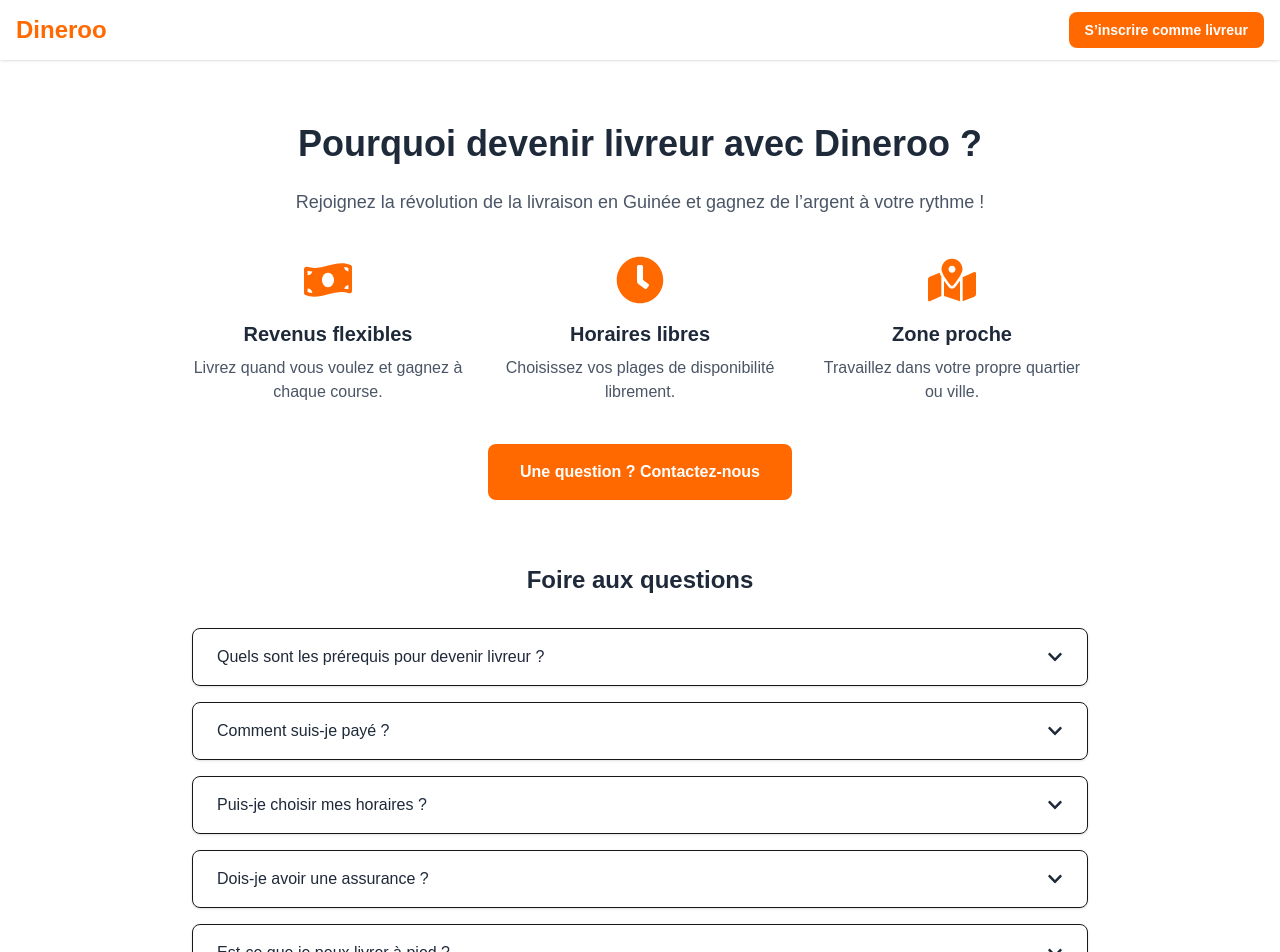
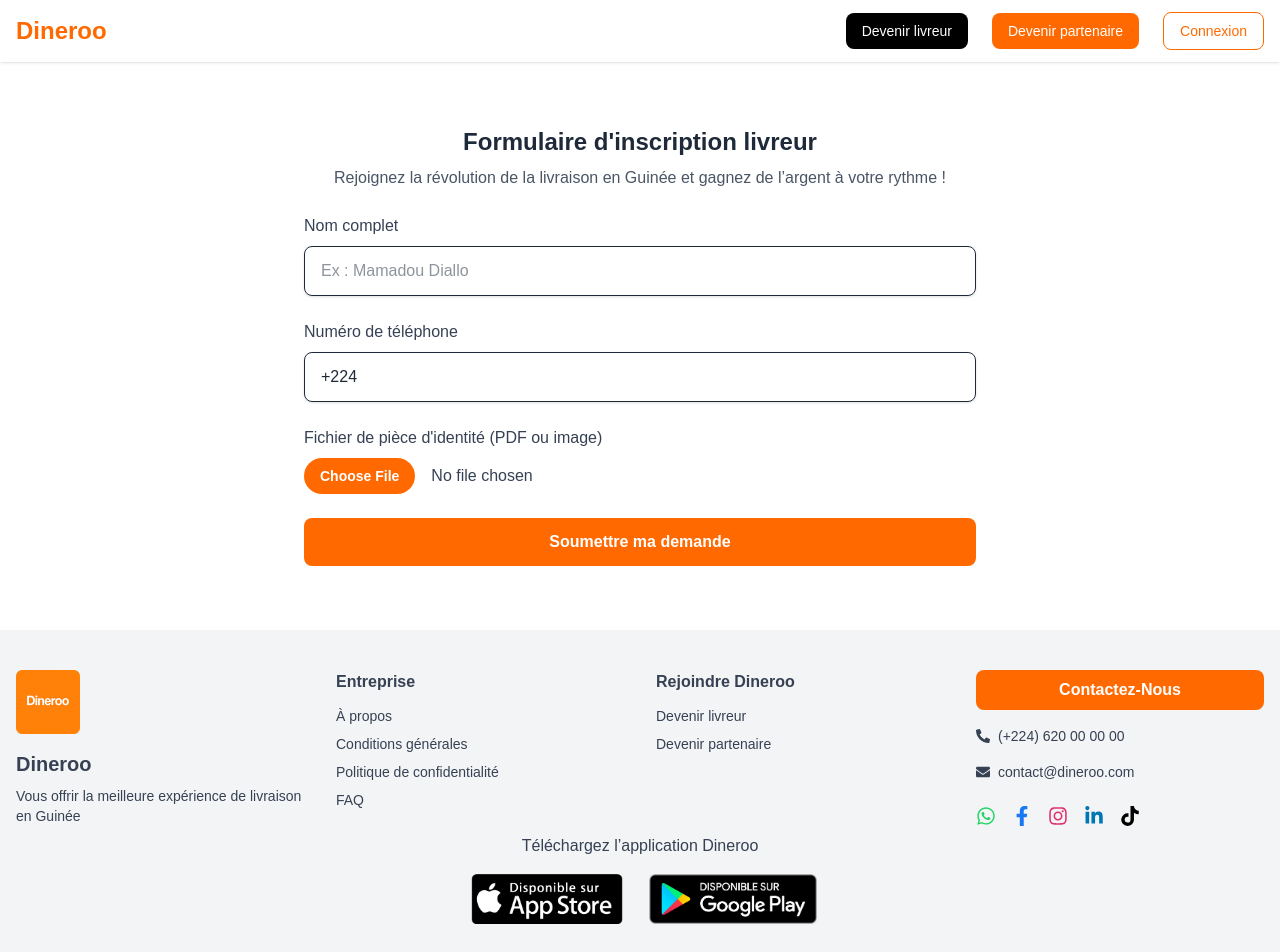
Before and after one commit to dineroo-gn/dineroo-website, a Next.js app: page /become-a-driver in a window 1280 px wide. Shown: the top 952 px of the page. Built offline with nearby package versions, Linux system fonts and the light colour scheme.

Commit message:
Resposive Header and clean become pages

```diff
--- a/src/app/become-a-driver/page.tsx
+++ b/src/app/become-a-driver/page.tsx
@@ -1,49 +1,7 @@
-'use client'
-
-import Link from 'next/link'
-import { FaMoneyBillWave, FaClock, FaMapMarkedAlt } from 'react-icons/fa'
-import DriverFaq from '@/components/DriverFaq'
 import DriverSignupForm from '@/components/DriverSignupForm'
 
 export default function BecomeADriverPage() {
   return (
-    <>
-      <section className="bg-white pt-16 px-4">
-        <div className="max-w-4xl mx-auto text-center">
-          <h1 className="text-4xl font-bold text-gray-800 mb-6">Pourquoi devenir livreur avec Dineroo ?</h1>
-          <p className="text-lg text-gray-600 mb-10">
-            Rejoignez la révolution de la livraison en Guinée et gagnez de l’argent à votre rythme !
-          </p>
-
-          <div className="grid grid-cols-1 md:grid-cols-3 gap-10 mb-10">
-            <div className="flex flex-col items-center">
-              <FaMoneyBillWave className="text-orange-500 text-5xl mb-4" />
-              <h3 className="text-xl font-semibold text-gray-800 mb-2">Revenus flexibles</h3>
-              <p className="text-gray-600">Livrez quand vous voulez et gagnez à chaque course.</p>
-            </div>
-            <div className="flex flex-col items-center">
-              <FaClock className="text-orange-500 text-5xl mb-4" />
-              <h3 className="text-xl font-semibold text-gray-800 mb-2">Horaires libres</h3>
-              <p className="text-gray-600">Choisissez vos plages de disponibilité librement.</p>
-            </div>
-            <div className="flex flex-col items-center">
-              <FaMapMarkedAlt className="text-orange-500 text-5xl mb-4" />
-              <h3 className="text-xl font-semibold text-gray-800 mb-2">Zone proche</h3>
-              <p className="text-gray-600">Travaillez dans votre propre quartier ou ville.</p>
-            </div>
-          </div>
-
-          <Link href="/contact">
-            <button className="bg-orange-500 hover:bg-orange-600 text-white font-semibold px-8 py-4 rounded-lg transition duration-300">
-              Une question ? Contactez-nous
-            </button>
-          </Link>
-        </div>
-      </section>
-
-      <DriverFaq />
-
-      <DriverSignupForm />
-    </>
+    <DriverSignupForm />
   )
 }
--- a/src/app/become-a-partner/page.tsx
+++ b/src/app/become-a-partner/page.tsx
@@ -1,46 +1,7 @@
-'use client'
-
-import { FaUtensils, FaMapMarkerAlt, FaMoneyBillWave } from 'react-icons/fa'
-import Link from 'next/link'
 import RestaurantSignupForm from '@/components/restaurant/RestaurantSignupForm'
 
 export default function BecomeAPartnerPage() {
   return (
-    <>
-      <section className="bg-white pt-16 px-4">
-        <div className="max-w-4xl mx-auto text-center">
-          <h1 className="text-4xl font-bold text-gray-800 mb-6">Rejoignez Dineroo en tant que restaurant</h1>
-          <p className="text-lg text-gray-600 mb-10">
-            Augmentez vos ventes et touchez plus de clients grâce à notre plateforme de livraison en Guinée 🇬🇳
-          </p>
-
-          <div className="grid grid-cols-1 md:grid-cols-3 gap-10 mb-10">
-            <div className="flex flex-col items-center">
-              <FaUtensils className="text-orange-500 text-5xl mb-4" />
-              <h3 className="text-xl font-semibold text-gray-800 mb-2">Plus de visibilité</h3>
-              <p className="text-gray-600">Vos plats visibles auprès de milliers d’utilisateurs dans votre ville.</p>
-            </div>
-            <div className="flex flex-col items-center">
-              <FaMapMarkerAlt className="text-orange-500 text-5xl mb-4" />
-              <h3 className="text-xl font-semibold text-gray-800 mb-2">Commandes simplifiées</h3>
-              <p className="text-gray-600">Recevez les commandes directement via l’application partenaire.</p>
-            </div>
-            <div className="flex flex-col items-center">
-              <FaMoneyBillWave className="text-orange-500 text-5xl mb-4" />
-              <h3 className="text-xl font-semibold text-gray-800 mb-2">Paiements rapides</h3>
-              <p className="text-gray-600">Suivez vos ventes et recevez vos paiements en toute simplicité.</p>
-            </div>
-          </div>
-
-          <Link href="/contact">
-            <button className="bg-orange-500 hover:bg-orange-600 text-white font-semibold px-8 py-4 rounded-lg transition duration-300">
-              Une question ? Contactez-nous
-            </button>
-          </Link>
-        </div>
-      </section>
-
-      <RestaurantSignupForm />
-    </>
+    <RestaurantSignupForm />
   )
 }
--- a/src/components/DriverFaq.tsx
+++ /dev/null
@@ -1,63 +0,0 @@
-'use client'
-
-import { useState } from 'react'
-import { FaChevronDown } from 'react-icons/fa'
-
-const faqs = [
-  {
-    question: "Quels sont les prérequis pour devenir livreur ?",
-    answer: "Avoir un smartphone, un moyen de transport (vélo, moto) et une pièce d'identité valide.",
-  },
-  {
-    question: "Comment suis-je payé ?",
-    answer: "Vous êtes payé à chaque livraison, avec des virements hebdomadaires ou journaliers selon la région.",
-  },
-  {
-    question: "Puis-je choisir mes horaires ?",
-    answer: "Oui, vous êtes libre de vous connecter et livrer quand vous le souhaitez.",
-  },
-  {
-    question: "Dois-je avoir une assurance ?",
-    answer: "Oui, une assurance responsabilité civile est fortement recommandée, et parfois obligatoire selon les zones.",
-  },
-  {
-    question: "Est-ce que je peux livrer à pied ?",
-    answer: "Oui, dans certaines zones urbaines très denses, la livraison à pied est possible si vous êtes rapide et efficace.",
-  },
-  {
-    question: "Que faire si un client ne répond pas ?",
-    answer: "Vous pouvez contacter le support via l’application après avoir tenté d’appeler le client à plusieurs reprises.",
-  },
-]
-
-export default function DriverFaq() {
-  const [openIndex, setOpenIndex] = useState<number | null>(null)
-
-  const toggle = (index: number) => {
-    setOpenIndex(openIndex === index ? null : index)
-  }
-
-  return (
-    <section className="bg-white py-16 px-4">
-      <div className="max-w-4xl mx-auto">
-        <h2 className="text-2xl font-bold text-gray-800 mb-8 text-center">Foire aux questions</h2>
-        <div className="space-y-4">
-          {faqs.map((faq, index) => (
-            <div key={index} className="border rounded-lg shadow-sm">
-              <button
-                onClick={() => toggle(index)}
-                className="w-full flex justify-between items-center px-6 py-4 text-left text-gray-800 font-medium"
-              >
-                {faq.question}
-                <FaChevronDown className={`transition-transform duration-200 ${openIndex === index ? 'rotate-180' : ''}`} />
-              </button>
-              {openIndex === index && (
-                <div className="px-6 pb-4 text-gray-600">{faq.answer}</div>
-              )}
-            </div>
-          ))}
-        </div>
-      </div>
-    </section>
-  )
-}
--- a/src/components/DriverSignupForm.tsx
+++ b/src/components/DriverSignupForm.tsx
@@ -64,9 +64,12 @@
   return (
     <section id="driver-signup-form" className="bg-white py-16 px-4">
       <div className="max-w-2xl mx-auto">
-        <h2 className="text-2xl font-bold text-center text-gray-800 mb-8">
+        <h2 className="text-2xl font-bold text-center text-gray-800 mb-2">
           Formulaire d&apos;inscription livreur
         </h2>
+        <p className="text-md text-gray-600 text-center mb-6">
+          Rejoignez la révolution de la livraison en Guinée et gagnez de l’argent à votre rythme !
+        </p>
         <form onSubmit={handleSubmit} className="space-y-6">
           <div>
             <label className="block mb-2 font-medium text-gray-700">Nom complet</label>
--- a/src/components/Header.tsx
+++ b/src/components/Header.tsx
@@ -1,22 +1,21 @@
 'use client'
 
+import { useState } from 'react'
 import Link from 'next/link'
-import { usePathname } from 'next/navigation'
+import { HiMenu, HiX } from 'react-icons/hi'
 
 export default function Header() {
-  const pathname = usePathname()
-  const isDriverPage = pathname === '/become-a-driver'
-  const isPartnerPage = pathname === '/become-a-partner'
-  const isFormPage = isDriverPage || isPartnerPage
+  const [isMobileMenuOpen, setMobileMenuOpen] = useState(false)
 
   return (
     <header className="sticky top-0 z-50 bg-white shadow-sm">
       <div className="max-w-7xl mx-auto px-4 py-3 flex justify-between items-center">
+        {/* Logo */}
         <Link href="/" className="flex items-center gap-2">
           <span className="text-2xl font-bold text-orange-500">Dineroo</span>
         </Link>
 
-        {!isFormPage && (
+        {/* Desktop Navigation */}
         <nav className="hidden md:flex items-center gap-6 text-sm font-medium text-gray-700">
           <Link
             href="/become-a-driver"
@@ -37,26 +36,43 @@
             Connexion
           </Link>
         </nav>
+
+        {/* Mobile Menu Button */}
+        <button
+          onClick={() => setMobileMenuOpen(!isMobileMenuOpen)}
+          className="md:hidden text-gray-700 focus:outline-none"
+          aria-label="Ouvrir le menu mobile"
+        >
+          {isMobileMenuOpen ? <HiX size={28} /> : <HiMenu size={28} />}
+        </button>
+      </div>
+
+      {/* Mobile Dropdown Menu */}
+      {isMobileMenuOpen && (
+        <div className="md:hidden px-4 pb-4 space-y-3">
+          <Link
+            href="/become-a-driver"
+            className="block bg-black text-white px-4 py-2 rounded-lg transition"
+            onClick={() => setMobileMenuOpen(false)}
+          >
+            Devenir livreur
+          </Link>
+          <Link
+            href="/become-a-partner"
+            className="block bg-orange-500 text-white px-4 py-2 rounded-lg transition"
+            onClick={() => setMobileMenuOpen(false)}
+          >
+            Devenir partenaire
+          </Link>
+          <Link
+            href="/login"
+            className="block border border-orange-500 text-orange-500 px-4 py-2 rounded-lg transition"
+            onClick={() => setMobileMenuOpen(false)}
+          >
+            Connexion
+          </Link>
+        </div>
       )}
-
-        {isDriverPage && (
-          <Link
-            href="#driver-signup-form"
-            className="bg-orange-500 hover:bg-orange-600 text-white text-sm font-semibold px-4 py-2 rounded-lg transition"
-          >
-            S’inscrire comme livreur
-          </Link>
-        )}
-
-        {isPartnerPage && (
-          <Link
-            href="#partner-signup-form"
-            className="bg-orange-500 hover:bg-orange-600 text-white text-sm font-semibold px-4 py-2 rounded-lg transition"
-          >
-            S’inscrire comme restaurant
-          </Link>
-        )}
-      </div>
     </header>
   )
 }
--- a/src/components/restaurant/RestaurantSignupForm.tsx
+++ b/src/components/restaurant/RestaurantSignupForm.tsx
@@ -67,9 +67,12 @@
   return (
     <section className="bg-white py-16 px-4" id="partner-signup-form">
       <div className="max-w-2xl mx-auto">
-        <h2 className="text-2xl font-bold text-center text-gray-800 mb-8">
+        <h2 className="text-2xl font-bold text-center text-gray-800 mb-2">
           Formulaire d&apos;inscription restaurant partenaire
         </h2>
+        <p className="text-md text-gray-600 text-center mb-6">
+          Faites connaître vos plats et touchez plus de clients grâce à Dineroo.
+        </p>
         <form onSubmit={handleSubmit} className="space-y-6">
           <input name="restaurantName" placeholder="Nom du restaurant" value={formData.restaurantName} onChange={handleChange} required className="w-full px-4 py-3 border rounded-lg text-gray-800" />
           <input name="ownerName" placeholder="Nom du responsable" value={formData.ownerName} onChange={handleChange} required className="w-full px-4 py-3 border rounded-lg text-gray-800" />
```
Lines whose indentation alone changed are shown as unchanged.
